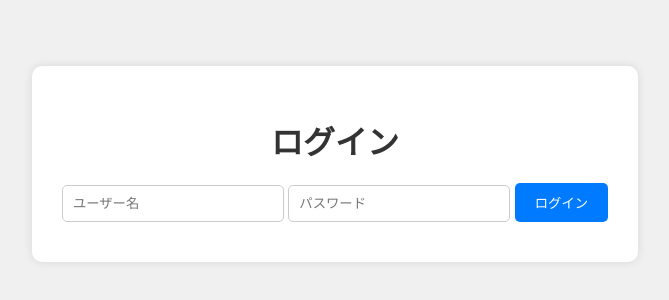
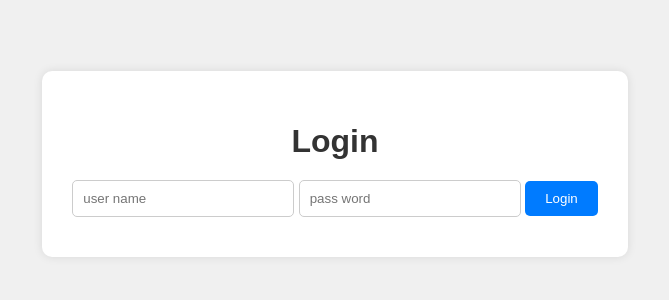
Before and after one commit to ria373/373login, a plain HTML site: page index.html in a window 1280 px wide. Shown: the part 244-544 px from the top of the page, without its empty margins (305-974 px from the left). Drawn offline with Linux system fonts and the light colour scheme.

Commit message:
Update index.html

```diff
--- a/index.html
+++ b/index.html
@@ -1,7 +1,7 @@
 <!DOCTYPE html>
 <html>
 <head>
-  <title>ログインページ</title>
+  <title>RIa373 loginPage</title>
   <style>
     body {
       font-family: sans-serif;
@@ -51,10 +51,10 @@
 <body>
 
 <div class="login-container">
-  <h1>ログイン</h1>
-  <input type="text" id="username" placeholder="ユーザー名">
-  <input type="password" id="password" placeholder="パスワード">
-  <button onclick="login()">ログイン</button>
+  <h1>Login</h1>
+  <input type="text" id="username" placeholder="user name">
+  <input type="password" id="password" placeholder="pass word">
+  <button onclick="login()">Login</button>
 </div>
 
 <script>
@@ -63,9 +63,9 @@ function login() {
   var password = document.getElementById("password").value;
 
   // ここでユーザー名とパスワードを検証
-  if (username === "testuser" && password === "testpassword") {
+  if (username === "RIA373" && password === "riachan20") {
     // ログイン成功
-    window.location.href = "https://www.example.com"; // 遷移先URL
+    window.location.href = "https://ria373.github.io/373/index.html"; // 遷移先URL
   } else {
     // ログイン失敗
     alert("ユーザー名またはパスワードが間違っています。");
```
